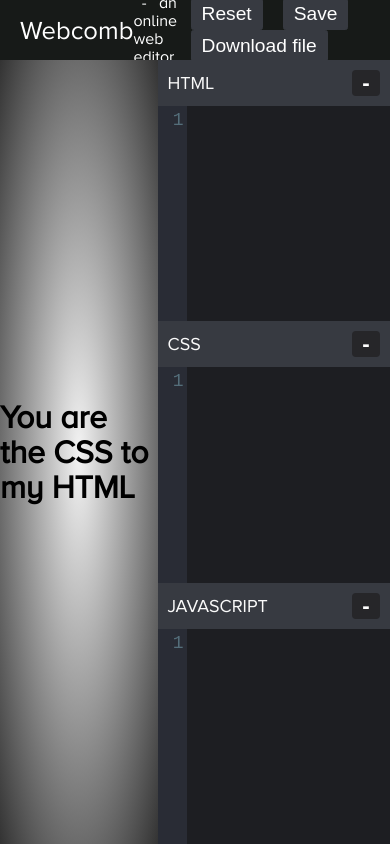
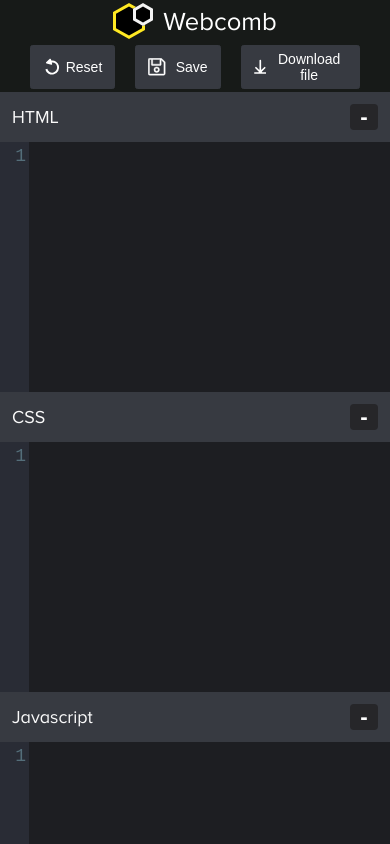
Before and after one commit to ncs-jss/Webcomb, a React (Create React App) app: page / in a window 390 px wide. Shown: the top 844 px of the page. Built offline with nearby package versions, Linux system fonts and the light colour scheme.

Commit message:
responsiveness and assets added

```diff
--- a/public/index.html
+++ b/public/index.html
@@ -3,11 +3,10 @@
 
 <head>
   <meta charset="utf-8" />
-  <link rel="icon" href="%PUBLIC_URL%/favicon.ico" />
+  <link rel="icon" href="./favicon.png" />
   <meta name="viewport" content="width=device-width, initial-scale=1" />
   <meta name="theme-color" content="#000000" />
-  <meta name="description" content="Web site created using create-react-app" />
-  <link rel="apple-touch-icon" href="%PUBLIC_URL%/logo192.png" />
+  <meta name="description" content="Webcomb - an online web editor" />
   <title>Webcomb - Pen</title>
 </head>
 
--- a/src/App.css
+++ b/src/App.css
@@ -36,6 +36,34 @@ body {
   padding: 0 20px;
 }
 
+@media only screen and (max-width: 600px) {
+  .navbar {
+    height: 92px;
+    flex-wrap: wrap;
+    justify-content: center;
+  }
+}
+
+/* navbar svg */
+svg {
+  margin-right: 10px;
+}
+.a {
+  fill: "none";
+}
+.b,
+.c,
+.d {
+  stroke: none;
+}
+.c {
+  fill: #ffe923;
+}
+.d {
+  fill: #f3f3f3;
+}
+
+/* navbar main-heading */
 .heading {
   font-size: 1.6rem;
   font-weight: 300;
@@ -48,6 +76,12 @@ body {
   font-size: 1rem !important;
 }
 
+@media only screen and (max-width: 800px) {
+  .heading span {
+    display: none;
+  }
+}
+
 .main {
   display: flex;
   justify-content: space-between;
@@ -55,7 +89,7 @@ body {
 }
 
 .playground {
-  width: 600px;
+  width: 576px;
   display: flex;
   flex-direction: column;
 }
@@ -73,7 +107,7 @@ body {
   display: flex;
   align-items: center;
   justify-content: space-between;
-  padding: 10px;
+  padding: 12px;
   color: #fafafa;
   background-color: #373a41;
 }
@@ -137,33 +171,55 @@ body {
   border: none;
 }
 
-.buttons-div {
-  background: #292930;
-  padding: 6px 10px;
+.buttons {
   display: flex;
-  justify-content: flex-start;
-  align-items: center;
-  flex-wrap: wrap;
 }
 
 .btn {
   color: white;
   background-color: #373a41;
-  font-size: 1.2rem;
-  padding: 4px 10px;
+  font-size: 1rem;
+  padding: 5px 12px;
   margin-left: 10px;
   margin-right: 10px;
   border: 1px solid #373a41;
-  transition: background 0.15s;
+  transition: background 0.3s;
   cursor: pointer;
   border-radius: 2.5px;
 }
 
 .btn:hover {
-  background: #393d49;
-  border-color: #393d49;
+  background: #494949;
+  border-color: #494949;
 }
 
 .btn:focus {
   outline: none;
 }
+
+@media only screen and (max-width: 650px) {
+  .App {
+    height: auto;
+    overflow-x: hidden;
+  }
+
+  .main {
+    flex-direction: column-reverse;
+  }
+
+  .playground {
+    width: 100%;
+  }
+
+  .code-editor {
+    height: 300px;
+  }
+
+  .btn {
+    font-size: 14px;
+  }
+
+  .display-window > button {
+    display: none;
+  }
+}
--- a/src/App.js
+++ b/src/App.js
@@ -91,7 +91,7 @@ const App = () => {
             setFn={setcss}
           />
           <CodeEditor
-            langName="JAVASCRIPT"
+            langName="Javascript"
             value={js}
             mode="javascript"
             codeMirrorOptions={codeMirrorOptions}
--- a/src/components/CodeEditor.js
+++ b/src/components/CodeEditor.js
@@ -20,20 +20,23 @@ const CodeEditor = ({
   const [minimisedEditor, setminimisedEditor] = useState(false);
 
   const resizeEditor = () => {
-    if (numOfMinimisedScreens < 2 || minimisedEditor === true) {
-      setminimisedEditor(!minimisedEditor);
+    if (numOfMinimisedScreens < 2) {
       if (minimisedEditor) {
         numOfMinimisedScreens--;
       } else {
         numOfMinimisedScreens++;
       }
+      setminimisedEditor(!minimisedEditor);
+    } else if (minimisedEditor) {
+      numOfMinimisedScreens--;
+      setminimisedEditor(!minimisedEditor);
     }
   };
 
   return (
     <div
       className="code-editor"
-      style={minimisedEditor ? { height: "50px", overflow: "inherit" } : null}
+      style={minimisedEditor ? { height: "55px", overflow: "initial" } : null}
     >
       <div className="editor-header">
         <span>
--- a/src/components/DisplayWindow.js
+++ b/src/components/DisplayWindow.js
@@ -1,8 +1,9 @@
-import React, { Fragment, useRef, useEffect } from "react";
+import React, { useRef, useEffect } from "react";
 
 import { runCode } from "./downloadFile";
+import FuntionButton from "./FuntionButton";
 
-const DisplayWindow = ({ html, css, js }) => {
+const DisplayWindow = ({ html, css, js, view, toggleView }) => {
   const iframeRef = useRef(null);
 
   useEffect(
@@ -17,6 +18,41 @@ const DisplayWindow = ({ html, css, js }) => {
       <section className="result">
         <iframe title="result" className="iframe" ref={iframeRef} />
       </section>
+      <FuntionButton
+        styles={{ position: "absolute", bottom: "10px", left: "5px" }}
+        children={
+          <div style={{ display: "flex", alignItems: "center" }}>
+            <svg
+              xmlns="http://www.w3.org/2000/svg"
+              width="14.15"
+              height="14.15"
+              viewBox="0 0 14.15 14.15"
+              style={{ fill: "#fff", stroke: "#fff", strokeWidth: "0.4px" }}
+            >
+              <defs />
+              <g transform="translate(59.2 -1.8)">
+                <g transform="translate(-59 2)">
+                  <path d="M4.813,1.375V0H0V4.813H1.375V2.338L3.85,4.813l.963-.963L2.338,1.375Z" />
+                  <path
+                    d="M3.85,13,1.375,15.475V13H0v4.813H4.813V16.438H2.338l2.475-2.475Z"
+                    transform="translate(0 -4.063)"
+                  />
+                  <path
+                    d="M16.438,15.475,13.962,13,13,13.962l2.475,2.475H13v1.375h4.813V13H16.438Z"
+                    transform="translate(-4.063 -4.063)"
+                  />
+                  <path
+                    d="M13,0V1.375h2.475L13,3.85l.962.963,2.475-2.475V4.813h1.375V0Z"
+                    transform="translate(-4.063)"
+                  />
+                </g>
+              </g>
+            </svg>
+            <span>Toggle View</span>
+          </div>
+        }
+        onClick={() => toggleView(!view)}
+      />
     </div>
   );
 };
--- a/src/components/FuntionButton.js
+++ b/src/components/FuntionButton.js
@@ -3,7 +3,7 @@ import React from "react";
 const FuntionButton = props => {
   const { children, onClick } = props;
   return (
-    <button className="btn" onClick={onClick}>
+    <button className="btn" onClick={onClick} style={props.styles}>
       {children}
     </button>
   );
--- a/src/components/Navbar.js
+++ b/src/components/Navbar.js
@@ -8,13 +8,116 @@ const Navbar = ({ reset, save }) => {
     <div className="navbar">
       <div className="logo">
         <p className="heading">
+          <svg
+            xmlns="http://www.w3.org/2000/svg"
+            width="40"
+            height="36"
+            viewBox="0 0 40 36"
+          >
+            <defs />
+            <g transform="translate(-39 -28)">
+              <g className="a" transform="translate(39 64) rotate(-90)">
+                <path className="b" d="M27,0l9,16L27,32H9L0,16,9,0Z" />
+                <path
+                  className="c"
+                  d="M 10.75454330444336 3 L 3.442043304443359 16 L 10.75454330444336 29 L 25.24545669555664 29 L 32.55795669555664 16 L 25.24545669555664 3 L 10.75454330444336 3 M 9 0 L 27 0 L 36 16 L 27 32 L 9 32 L 0 16 L 9 0 Z"
+                />
+              </g>
+              <g className="a" transform="translate(59 51) rotate(-90)">
+                <path
+                  className="b"
+                  d="M17.25,0,23,10,17.25,20H5.75L0,10,5.75,0Z"
+                />
+                <path
+                  className="d"
+                  d="M 7.485580444335938 3 L 3.460580825805664 10 L 7.485580444335938 17 L 15.51441955566406 17 L 19.53941917419434 10 L 15.51441955566406 3 L 7.485580444335938 3 M 5.75 0 L 17.25 0 L 23 10 L 17.25 20 L 5.75 20 L 0 10 L 5.75 0 Z"
+                />
+              </g>
+            </g>
+          </svg>
           Webcomb <span>&nbsp; - &nbsp; an online web editor</span>
         </p>
       </div>
       <div className="buttons">
-        <FuntionButton children="Reset" onClick={reset} />
-        <FuntionButton children="Save" onClick={save} />
-        <FuntionButton children="Download file" onClick={downloadFile} />
+        <FuntionButton
+          children={
+            <div style={{ display: "flex", alignItems: "center" }}>
+              <svg
+                xmlns="http://www.w3.org/2000/svg"
+                width="17.726"
+                height="19.167"
+                viewBox="0 0 17.726 19.167"
+                style={{
+                  fill: "#fff",
+                  fillRule: "evenodd",
+                  marginRight: "5px"
+                }}
+              >
+                <defs />
+                <g transform="matrix(0.259, 0.966, -0.966, 0.259, 13.564, 0)">
+                  <g transform="translate(0)">
+                    <path
+                      d="M2.1,6.018H.765a.77.77,0,0,0-.733,1L2.459,11.47c.293.38.791.379,1.164-.149l2.427-4.3a.741.741,0,0,0-.733-1H4.131A4.851,4.851,0,0,1,9.059,2.006a5.021,5.021,0,0,1,5.015,5.015,4.871,4.871,0,0,1-5.015,5.015v2.006A6.94,6.94,0,0,0,16.08,7.021,7.03,7.03,0,0,0,9.059,0,6.932,6.932,0,0,0,2.1,6.018"
+                      transform="translate(0)"
+                    />
+                  </g>
+                </g>
+              </svg>
+              <span>Reset</span>
+            </div>
+          }
+          onClick={reset}
+        />
+        <FuntionButton
+          children={
+            <div style={{ display: "flex", alignItems: "center" }}>
+              <svg
+                xmlns="http://www.w3.org/2000/svg"
+                width="17.4"
+                height="17.4"
+                viewBox="0 0 17.4 17.4"
+                style={{ fill: "#fff", stroke: "#fff", strokeWidth: "0.4px" }}
+              >
+                <defs />
+                <g transform="translate(247.2 23.2)">
+                  <g transform="translate(0 0)">
+                    <path
+                      d="M11.488,10A1.5,1.5,0,0,0,10,11.487V25.512A1.5,1.5,0,0,0,11.488,27H25.513A1.5,1.5,0,0,0,27,25.512V14.037a.638.638,0,0,0-.186-.452l-3.4-3.4A.638.638,0,0,0,22.962,10Zm0,1.275h1.7v5.312a.638.638,0,0,0,.637.638h8.5a.638.638,0,0,0,.637-.637V11.541L25.725,14.3V25.512a.2.2,0,0,1-.213.212H11.488a.2.2,0,0,1-.213-.212V11.487A.2.2,0,0,1,11.488,11.275Zm2.975,0h7.225V15.95H14.463ZM18.5,18.712a2.763,2.763,0,1,0,2.762,2.763A2.772,2.772,0,0,0,18.5,18.712Zm0,1.275a1.487,1.487,0,1,1-1.488,1.487A1.478,1.478,0,0,1,18.5,19.987Z"
+                      transform="translate(-257 -33)"
+                    />
+                  </g>
+                </g>
+              </svg>
+              <span>Save</span>
+            </div>
+          }
+          onClick={save}
+        />
+        <FuntionButton
+          children={
+            <div style={{ display: "flex", alignItems: "center" }}>
+              <svg
+                xmlns="http://www.w3.org/2000/svg"
+                width="14.021"
+                height="15.62"
+                viewBox="0 0 14.021 15.62"
+                style={{
+                  fill: "#fff",
+                  fillRule: "evenodd",
+                  marginRight: "5px"
+                }}
+              >
+                <defs />
+                <path
+                  d="M4.807,1.829c.506,0,.629.293.275.654L1.5,6.134a.913.913,0,0,0,1.29,1.293L5.667,4.545c.239-.239.432-.161.432.174v9.987a.912.912,0,1,0,1.824,0V4.719c0-.336.192-.415.432-.174l2.874,2.883a.913.913,0,0,0,1.29-1.293L8.913,2.478c-.354-.359-.228-.649.275-.649h3.919a.914.914,0,0,0,0-1.829H.914a.914.914,0,0,0,0,1.829Z"
+                  transform="translate(14.021 15.62) rotate(180)"
+                />
+              </svg>
+              <span>Download file</span>
+            </div>
+          }
+          onClick={downloadFile}
+        />
       </div>
     </div>
   );
```
Also changed, not shown: public/favicon.png (added), 1 other file (tests, documents, lock files or other folders).
